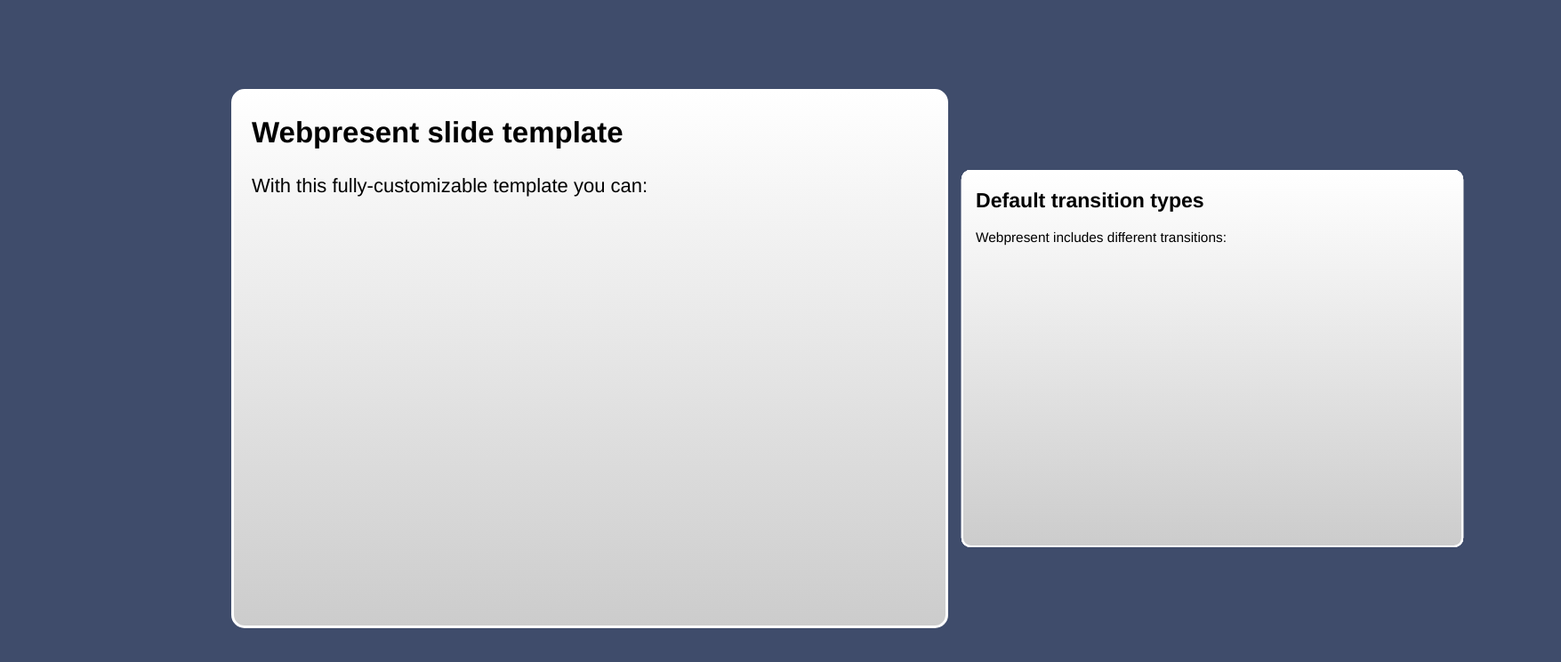
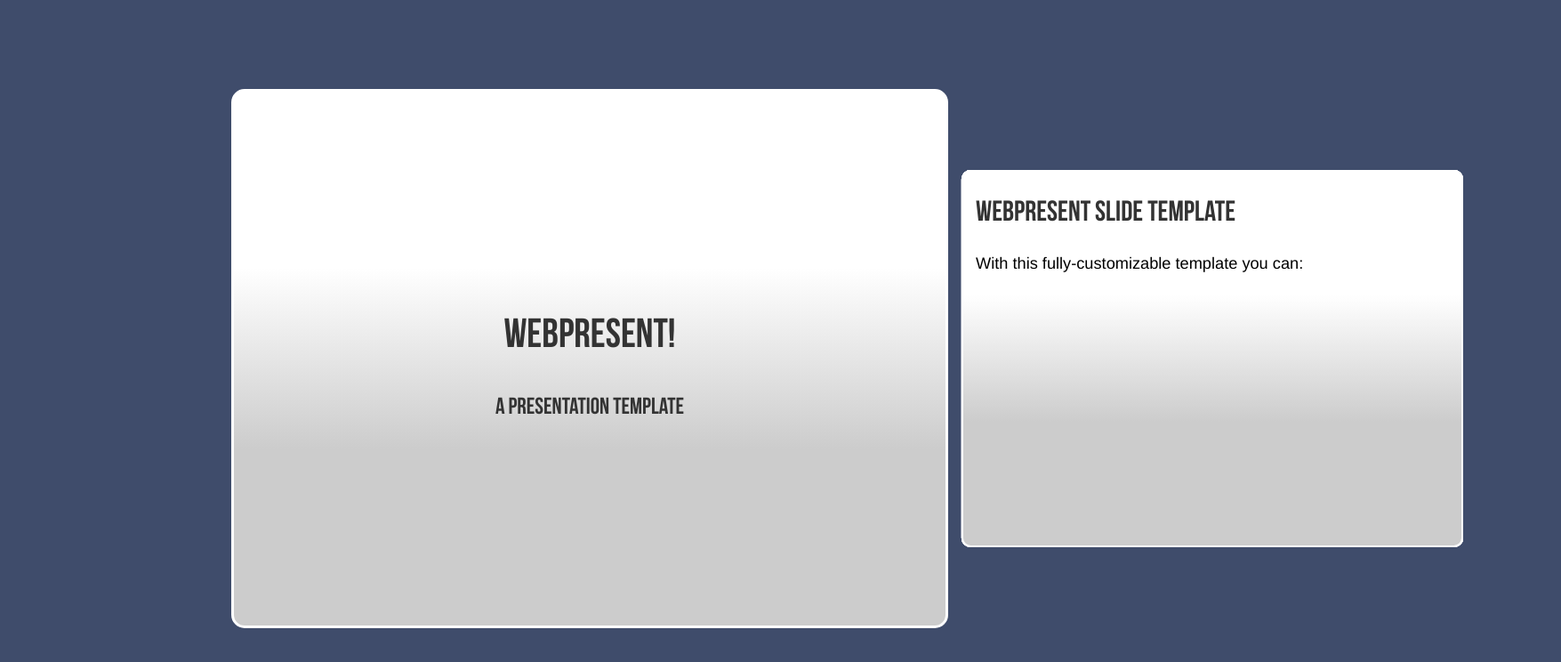
Before and after one commit to rtuin/webpresent, a plain HTML site: page index.html in a window 1280 px wide. Shown: the whole page at 89% size, 1755 px wide, since content can reach past the window. Drawn offline with Linux system fonts and the light colour scheme.

Commit message:
Merged some things into the original template project

```diff
--- a/css/default.scss
+++ b/css/default.scss
@@ -1,3 +1,14 @@
+@font-face {
+    font-family: 'BebasNeueRegular';
+    src: url('bebasneue-webfont.eot');
+    src: url('bebasneue-webfont.eot?#iefix') format('embedded-opentype'),
+         url('bebasneue-webfont.woff') format('woff'),
+         url('bebasneue-webfont.ttf') format('truetype'),
+         url('bebasneue-webfont.svg#BebasNeueRegular') format('svg');
+    font-weight: normal;
+    font-style: normal;
+}
+
 html, body {
     margin: 0;
     padding: 0;
@@ -12,7 +23,20 @@ body {
     overflow: hidden;
     font: 22px Helvetica, Arial, sans-serif;
 }
+h1 {
+    color: #333;
+    font: 46px BebasNeueRegular;
+}
+h2 {
+    color: #333;
+    font: 26px BebasNeueRegular;
+}
+p {
+    font-size: 26px;
+}
 section {
+    overflow: hidden;
+    display: table;
     z-index: 500;
     width: 760px;
     height: 600px;
@@ -23,27 +47,51 @@ section {
     top: 50%;
     left: 50%;
     margin: -300px 0 0 -380px;
-    background: -webkit-linear-gradient(top, #fff 0%,#ccc 100%);
+    background-color: #eee;
+    background-image: linear-gradient(bottom, #ccc 33%, #fff 67%);
+    background-image: -o-linear-gradient(bottom, #ccc 33%, #fff 67%);
+    background-image: -moz-linear-gradient(bottom, #ccc 33%, #fff 67%);
+    background-image: -webkit-linear-gradient(bottom, #ccc 33%, #fff 67%);
+    background-image: -ms-linear-gradient(bottom, #ccc 33%, #fff 67%);
+
+    background-image: -webkit-gradient(
+        linear,
+        left bottom,
+        left top,
+        color-stop(0.33, #ccc),
+        color-stop(0.67, #fff)
+    );
 
     -webkit-transition:
         margin-left 0.3s ease-in-out,
         -webkit-transform 0.3s ease-in-out,
         opacity 0.3s ease-in-out;
 
+    -moz-transition:
+        margin-left 0.3s ease-in-out,
+        -moz-transform 0.3s ease-in-out,
+        opacity 0.3s ease-in-out;
+
     &.next {
         margin-left: 320px;
+        -moz-transform:    scale(0.7,0.7);
+        -o-transform:      scale(0.7,0.7);
         -webkit-transform: scale(0.7,0.7);
+        -ms-transform:     scale(0.7,0.7);
+        transform:         scale(0.7,0.7);
     }
     &.previous {
-        margin-left: -1120px;
+        margin-left: -1080px;
+        -moz-transform:    scale(0.7,0.7);
+        -o-transform:      scale(0.7,0.7);
         -webkit-transform: scale(0.7,0.7);
-    }
-    li {
-        margin: 5px 0;
+        -ms-transform:     scale(0.7,0.7);
+        transform:         scale(0.7,0.7);
     }
 }
 .item {
     -webkit-transition: opacity 0.3s ease-in;
+    -moz-transition: opacity 0.3s ease-in;
     &.hidden {
         opacity: 0;
     }
@@ -51,6 +99,7 @@ section {
     /* Transitions */
     &.fadeleft {
         -webkit-transition: opacity 0.3s ease-in, margin 0.3s ease-in;
+        -moz-transition: opacity 0.3s ease-in, margin 0.3s ease-in;
         &.hidden {
             margin-left: -100px;
         }
@@ -58,12 +107,14 @@ section {
     &.faderight {
         position: relative;
         -webkit-transition: opacity 0.3s ease-in, right 0.3s ease-in;
+        -moz-transition: opacity 0.3s ease-in, right 0.3s ease-in;
         &.hidden {
             right: -100px;
         }
     }
     &.fadetop {
         -webkit-transition: opacity 0.3s ease-in, margin 0.3s ease-in;
+        -moz-transition: opacity 0.3s ease-in, margin 0.3s ease-in;
         &.hidden {
             margin-top: -100px;
         }
@@ -71,18 +122,47 @@ section {
     &.fadebottom {
         position: relative;
         -webkit-transition: opacity 0.3s ease-in, bottom 0.3s ease-in;
+        -moz-transition: opacity 0.3s ease-in, bottom 0.3s ease-in;
         &.hidden {
             bottom: -100px;
         }
     }
     &.notrans {
         -webkit-transition: none;
+        -moz-transition: none;
     }
     &.custom {
         -webkit-transition: -webkit-transform 0.3s ease-in;
+        -moz-transition: -webkit-transform 0.3s ease-in;
         &.hidden {
             -webkit-transform: scale(1.5);
         }
     }
+}
+.allcenter {
+    display: table-cell;
+    vertical-align: middle;
+    text-align: center;
+}
+.center {
+    text-align: center;
+}
 
+ul {
+    font-size: 26px;
+    li {
+        margin: 8px 0;
+    }
 }
+.small {
+    font-size: 0.6em;
+}
+.smaller {
+    font-size: 0.8em;
+}
+
+.big {
+    font-size: 1.6em;
+}
+
+/* Put your own CSS code here */
--- a/index.html
+++ b/index.html
@@ -10,6 +10,12 @@
 <body>
 
     <!-- Put your slides here as sections -->
+    <section>
+        <div class="allcenter">
+            <h1>Webpresent!</h1>
+            <h2>A presentation template</h2>
+        </div>
+    </section>
     <section>
         <h1>Webpresent slide template</h1>
         <p>With this fully-customizable template you can:</p>
--- a/js/webpresent.js
+++ b/js/webpresent.js
@@ -1,6 +1,6 @@
 // webpresent.js
-// (c) 2011 Richard Tuin
-// webpresent.js may be freely distributed under the *** license
+// 2011 Richard Tuin
+// webpresent.js may be freely distributed, altered, used and abused under the who-needs-a license
 (function($) {
     $(document).ready(function() {
         $('section:first-child').addClass('current');
@@ -14,6 +14,7 @@
     $(document).keydown(function (event) {
         switch (event.keyCode) {
             case 39: // next
+            case 34: // next
                 var current = $('section.current');
                 var items = current.find('.item.hidden');
                 if (items.length) {
@@ -26,6 +27,7 @@
                 current.addClass('previous').removeClass('current');
                 break;
             case 37: // previous
+            case 33: // previous
                 var current = $('section.current');
 
                 var items = current.find('.item:not(.hidden)');
@@ -40,4 +42,4 @@
                 break;
         }
     });
-})(jQuery)
+})(jQuery);
```
Also changed, not shown: css/bebasneue-webfont.svg (added), css/bebasneue-webfont.ttf (added), css/bebasneue-webfont.woff (added), css/default.css, 3 other files.
